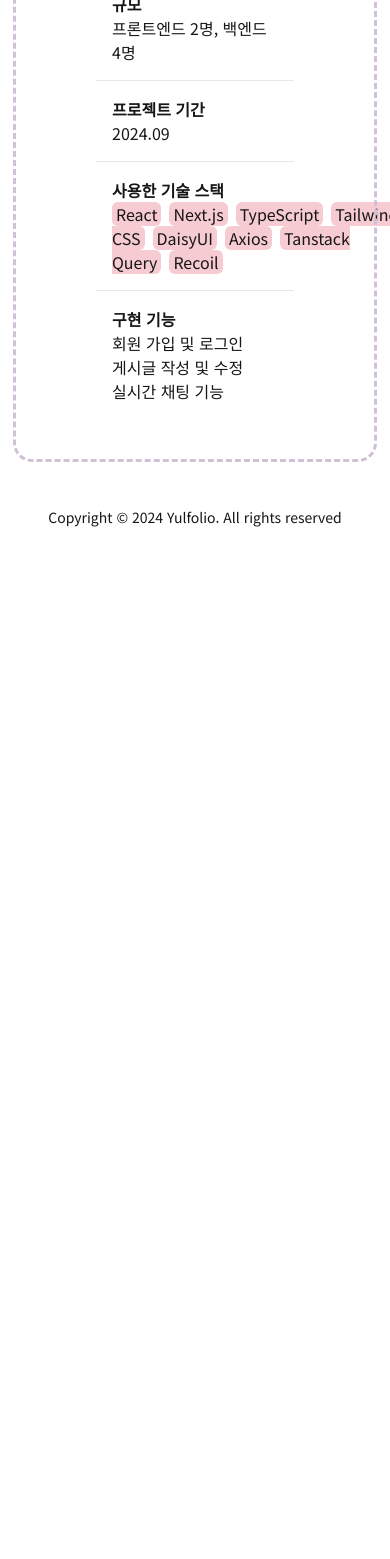
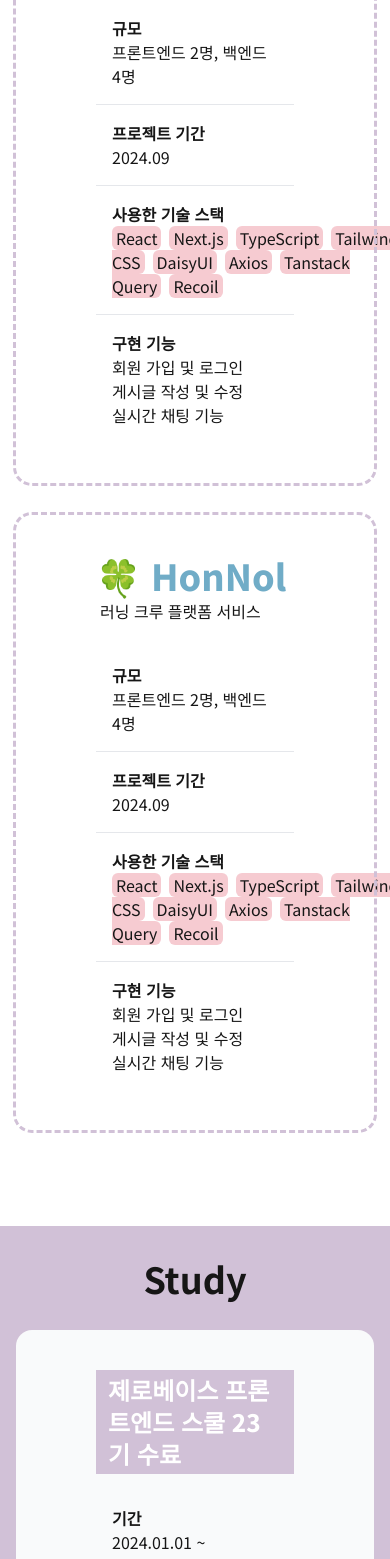
Before and after one commit to kimsyul/yulfolio, a Next.js app: page / in a window 390 px wide. Shown: the part 2132-3691 px from the top of the page. Before the commit the page ends 2687 px from the top, so only its background shows below. Built offline with nearby package versions, Linux system fonts and the light colour scheme.

Commit message:
feat : study 부분 추가

```diff
--- a/src/app/components/items/About.tsx
+++ b/src/app/components/items/About.tsx
@@ -22,7 +22,6 @@ const About = () => {
       <Wrapper>
         <h1 className="text-4xl font-bold pb-2">김서율</h1>
         <h2 className="text-xl font-bold pb-4">Web Frontend Developer</h2>
-        <div className="pt-4">
         <div className="bg-base-200 rounded-2xl flex flex-col justify-center items-center py-10 px-20">
           <div className="flex flex-col lg:flex-row gap-10 pb-10">
             <img
@@ -88,10 +87,9 @@ const About = () => {
 
           <h1 className="bg-primary text-white font-extrabold text-2xl px-3 py-1 mb-4">Introduction</h1>
           <div className="outline-dashed outline-primary rounded-xl p-10 mx-10 w-full">
-              사용자가 편안함을 느낄 수 있는, 반응성 높은 인터페이스를 지향합니다. 디테일과 깨끗한 코드를 중요시하며,
-              이를 위해 지속적으로 학습하고 있습니다. 또한 사용자 경험을 개선하기 위해 노력하고 있습니다. 제
-              포트폴리오를 봐주셔서 감사합니다!
-            </div>
+            사용자가 편안함을 느낄 수 있는, 반응성 높은 인터페이스를 지향합니다. 디테일과 깨끗한 코드를 중요시하며, 이를
+            위해 지속적으로 학습하고 있습니다. 또한 사용자 경험을 개선하기 위해 노력하고 있습니다. 제 포트폴리오를
+            봐주셔서 감사합니다!
           </div>
         </div>
       </Wrapper>
--- /dev/null
+++ b/src/app/components/items/PrimaryColorContainer.tsx
@@ -0,0 +1,11 @@
+import React, { ReactNode } from 'react';
+
+const PrimaryColorContainer = ({ color, children }: { color: string; children: ReactNode }) => {
+  return (
+    <section className="bg-primary">
+      <div className="container mx-auto px-4 md:px-40 pt-8 pb-16">{children}</div>
+    </section>
+  );
+};
+
+export default PrimaryColorContainer;
--- a/src/app/components/items/Projects.tsx
+++ b/src/app/components/items/Projects.tsx
@@ -11,7 +11,15 @@ interface Project {
 
 const projects = [
   {
-    name: 'Wadadak',
+    name: '🏃🏻 Wadadak',
+    description: '러닝 크루 플랫폼 서비스',
+    teamSize: '프론트엔드 2명, 백엔드 4명', // 참여 인원수
+    duration: '2024.09', // 프로젝트 기간
+    techStack: ['React', 'Next.js', 'TypeScript', 'Tailwind CSS', 'DaisyUI', 'Axios', 'Tanstack Query', 'Recoil'], // 사용한 기술 스택
+    features: ['회원 가입 및 로그인', '게시글 작성 및 수정', '실시간 채팅 기능'], // 구현 기능
+  },
+  {
+    name: '🍀 HonNol',
     description: '러닝 크루 플랫폼 서비스',
     teamSize: '프론트엔드 2명, 백엔드 4명', // 참여 인원수
     duration: '2024.09', // 프로젝트 기간
--- /dev/null
+++ b/src/app/components/items/Study.tsx
@@ -0,0 +1,61 @@
+import Wrapper from '../layout/Wrapper';
+
+interface Study {
+  name: string;
+  duration: string;
+  description: string;
+  insight: string;
+}
+
+const studies = [
+  {
+    name: '제로베이스 프론트엔드 스쿨 23기 수료',
+    duration: '2024.01.01 ~ 2024.09.05', // 프로젝트 기간
+    description: '러닝 크루 플랫폼 서비스',
+    insight: '읖ㅎㄴㅇㄹㅇㄴㄹㄴㅇㄹ',
+  },
+  {
+    name: '제로베이스 프론트엔드 스쿨 23기 수료',
+    duration: '2024.01.01 ~ 2024.09.05', // 프로젝트 기간
+    description: '러닝 크루 플랫폼 서비스',
+    insight: '읖ㅎㄴㅇㄹㅇㄴㄹㄴㅇㄹ',
+  },
+];
+
+const StudyCard = (study: Study) => {
+  return (
+    <div className="bg-base-200 rounded-2xl flex flex-col justify-center items-center py-10 px-20 my-8">
+      <div className="w-full">
+        <h1 className="bg-primary text-white font-extrabold text-2xl px-3 py-1 mb-4">{study.name}</h1>
+
+        <div className="grid grid-cols-1 md:grid-cols-2 p-4 border-b border-ghost">
+          <div className="font-bold">기간</div>
+          <div>{study.duration}</div>
+        </div>
+        <div className="grid grid-cols-1 md:grid-cols-2 p-4">
+          <div className="font-bold">학습 내용</div>
+          <div>{study.description}</div>
+        </div>
+        <div className="flex flex-col items-center gap-4">
+          <span className="font-bold text-xl text-center border-b-4 border-secondary">🙋🏻‍♀️ 이런 걸 배웠어요!</span>
+          <p className="w-full bg-primary bg-opacity-50 rounded-md p-4 ">{study.insight}</p>
+        </div>
+      </div>
+    </div>
+  );
+};
+
+const Study = () => {
+  return (
+    <section className="bg-primary">
+      <Wrapper>
+        <h1 className="text-4xl font-bold text-center">Study</h1>
+        {studies.map((study) => (
+          <StudyCard key={study.name} {...study} />
+        ))}
+      </Wrapper>
+    </section>
+  );
+};
+
+export default Study;
--- a/src/app/components/layout/Footer.tsx
+++ b/src/app/components/layout/Footer.tsx
@@ -1,6 +1,6 @@
 const Footer = () => {
   return (
-    <footer className="footer footer-center bg-base-100 text-base-content p-4">
+    <footer className="footer footer-center bg-base-100 text-base-content p-4 relative">
       <aside>
         <p>Copyright © {new Date().getFullYear()} Yulfolio. All rights reserved</p>
       </aside>
--- a/src/app/components/layout/Wrapper.tsx
+++ b/src/app/components/layout/Wrapper.tsx
@@ -1,7 +1,7 @@
 import { ReactNode } from 'react';
 
 const Wrapper = ({ children }: { children: ReactNode }) => {
-  return <div className="container mx-auto px-4 md:px-40 pt-8 pb-16">{children}</div>;
+  return <div className="container mx-auto px-4 lg:px-40 pt-8 pb-16">{children}</div>;
 };
 
 export default Wrapper;
--- a/src/app/page.tsx
+++ b/src/app/page.tsx
@@ -1,11 +1,13 @@
 import About from './components/items/About';
 import Projects from './components/items/Projects';
+import Study from './components/items/Study';
 
 export default function Home() {
   return (
     <div>
       <About />
       <Projects />
+      <Study />
     </div>
   );
 }
```
Lines whose indentation alone changed are shown as unchanged.
